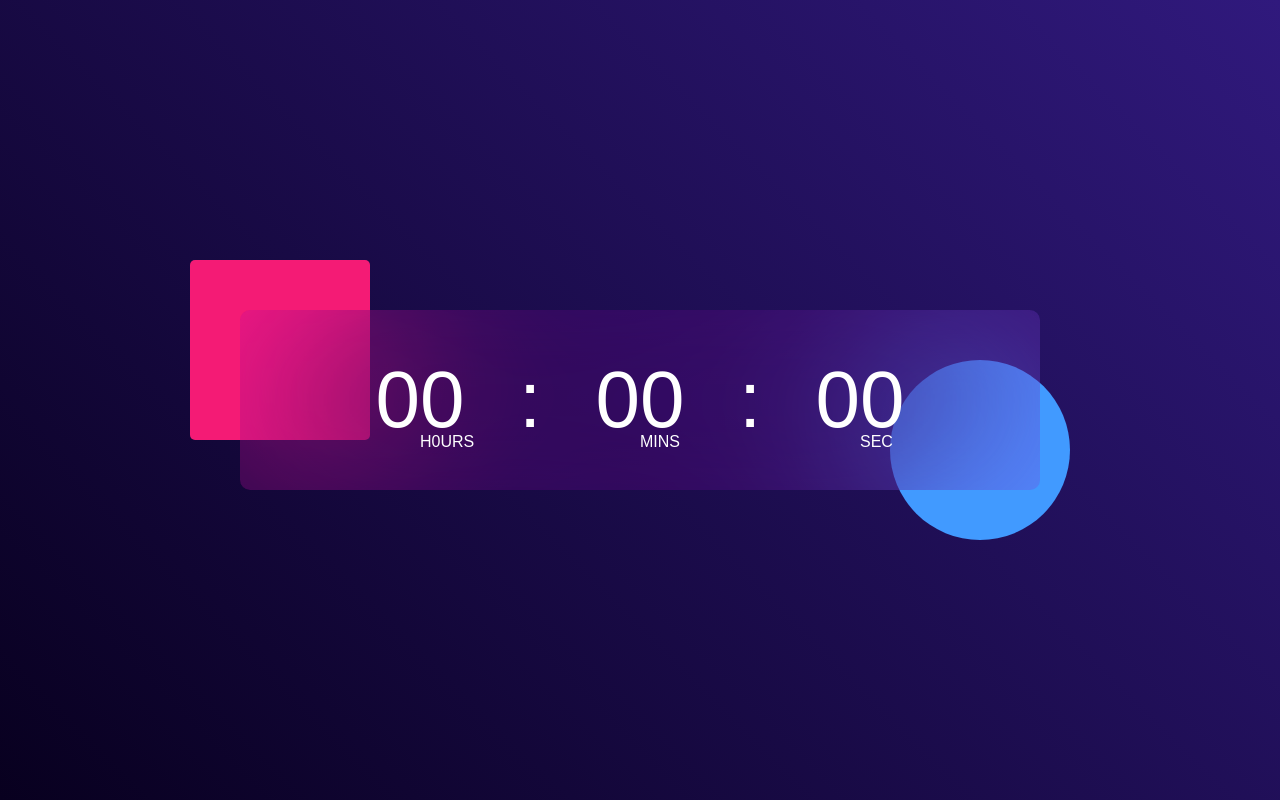
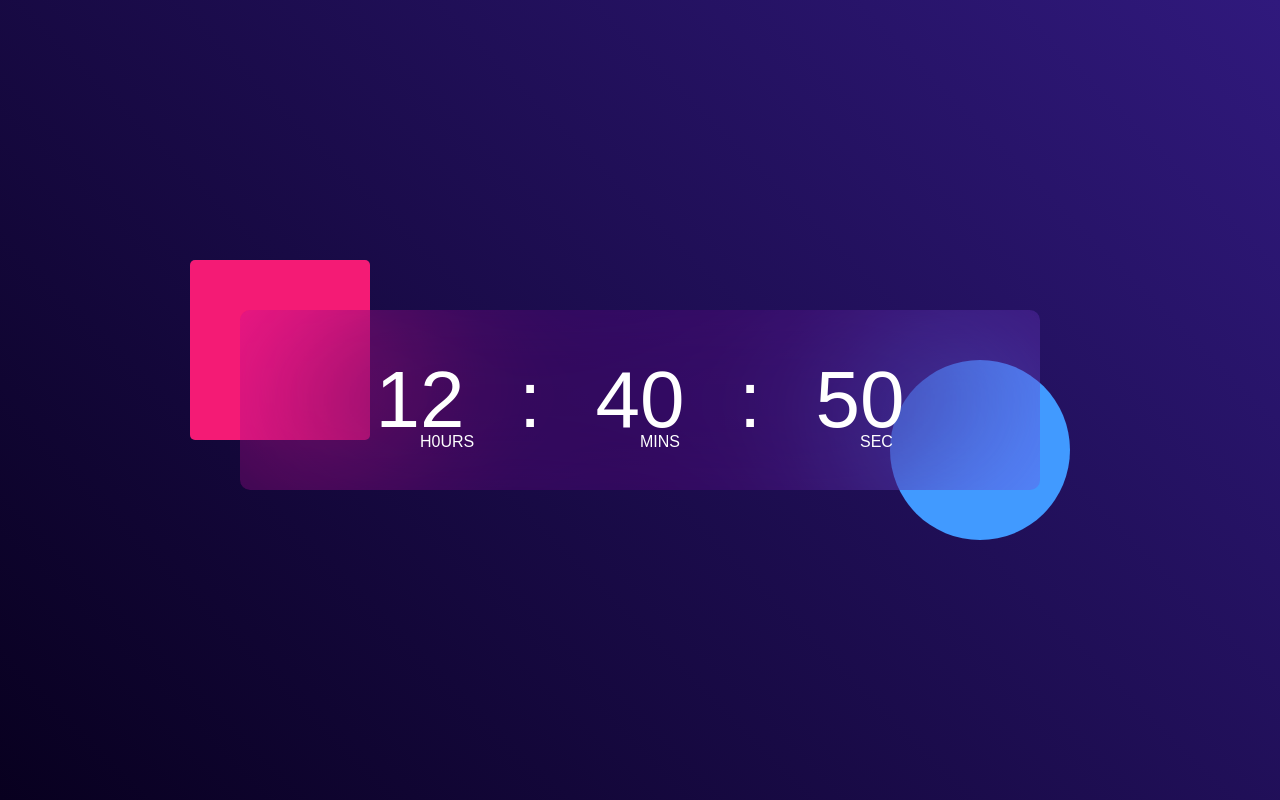
Before and after one commit to brainiac1010/Digital-Clock, a plain HTML site: page index.html in a window 1280 px wide. Drawn offline with Linux system fonts and the light colour scheme.

Commit message:
clock add by js

```diff
--- a/index.html
+++ b/index.html
@@ -20,6 +20,23 @@
             </div>
         </div>
     </div>
+
+    <script>
+        let hrs = document.getElementById("hrs");
+        let min = document.getElementById("min");
+        let sec = document.getElementById("sec");
+
+        setInterval(() => {
+            let currentTime = new Date();
+
+            hrs.innerHTML = (currentTime.getHours() < 10 ? "0" : "") + currentTime.getHours();
+            min.innerHTML = (currentTime.getMinutes() < 10 ? "0" : "") + currentTime.getMinutes();
+            sec.innerHTML = (currentTime.getSeconds() < 10 ? "0" : "") + currentTime.getSeconds();
+        }, 1000)
+
+
+
+    </script>
 </body>
 
 </html>
```
